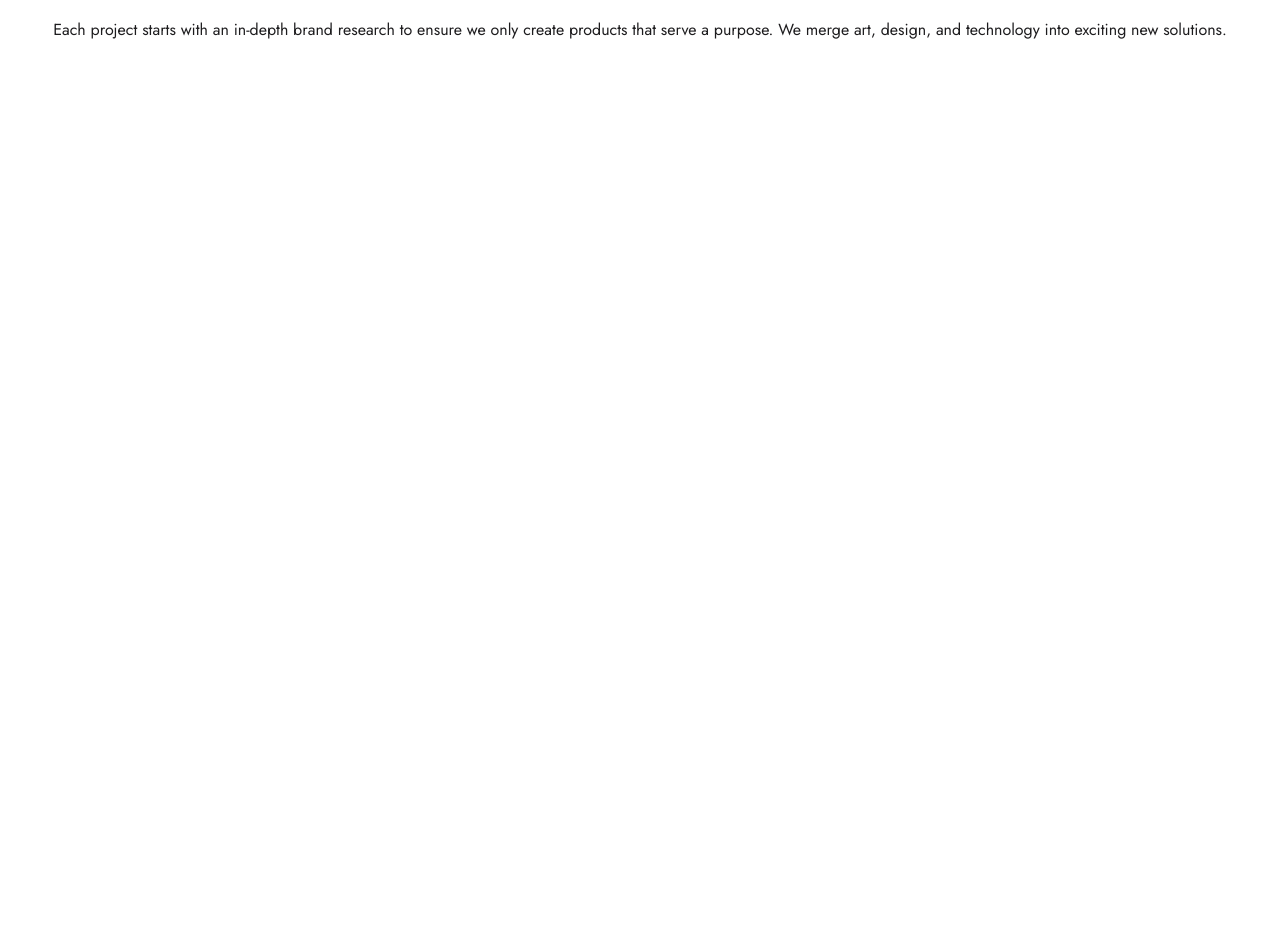
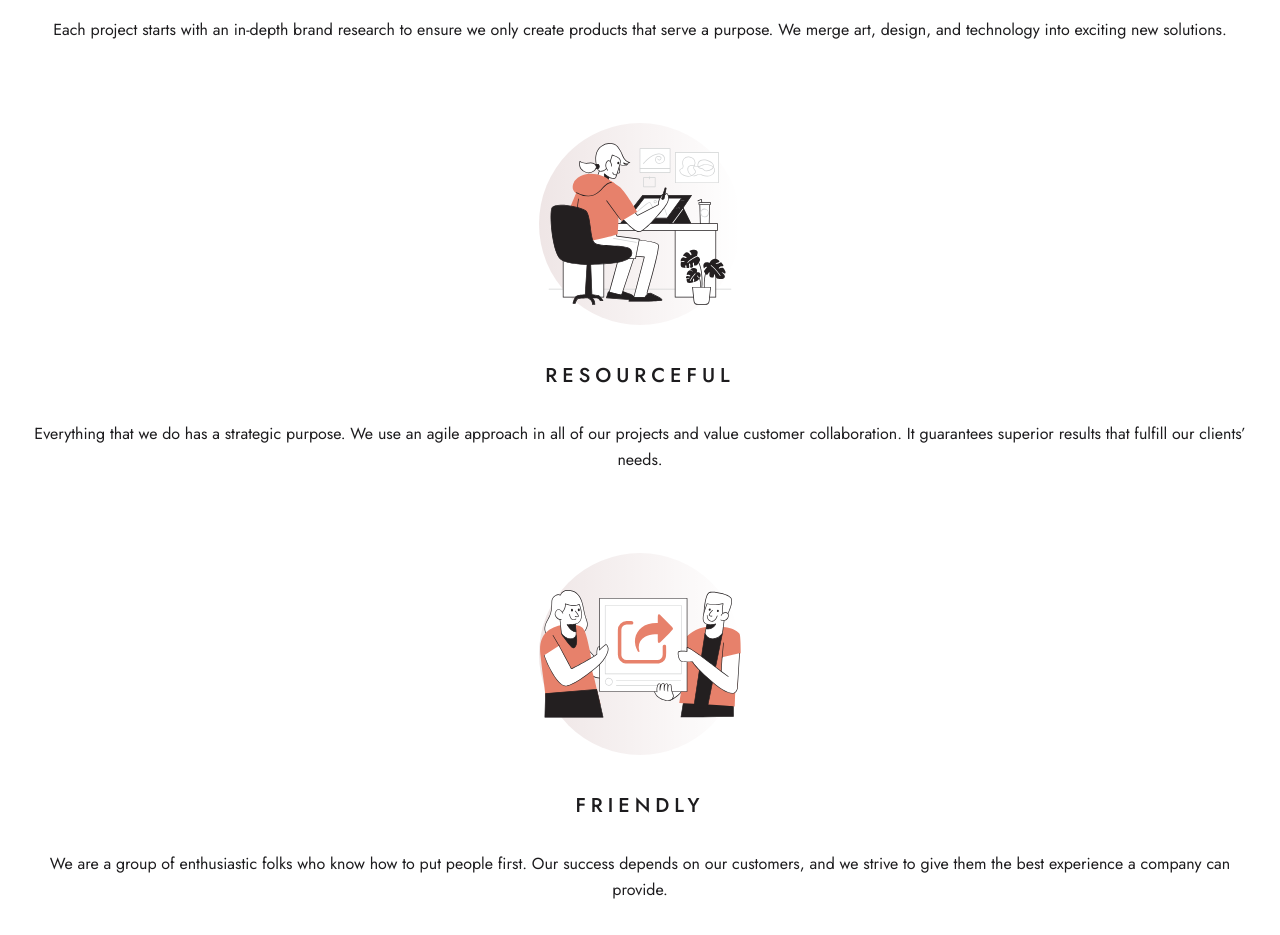
Before and after one commit to Aryaman2803/Designo, a React (Create React App) app: page / in a window 1280 px wide. Shown: the part 2140-3075 px from the top of the page. Before the commit the page ends 2183 px from the top, so only its background shows below. Built offline with nearby package versions, Linux system fonts and the light colour scheme.

Commit message:
finished styling home values section

```diff
--- a/src/Home.js
+++ b/src/Home.js
@@ -2,6 +2,8 @@ import React from "react";
 import NavBar from "./NavBar";
 import phoneImage from "./starter/assets/home/desktop/image-hero-phone.png";
 import passionate from "./starter/assets/home/desktop/illustration-passionate.svg";
+import resourceful from "./starter/assets/home/desktop/illustration-resourceful.svg";
+import friendly from "./starter/assets/home/desktop/illustration-friendly.svg";
 import "./Home.scss";
 import Project from "./Project";
 export default function Home() {
@@ -76,6 +78,72 @@ export default function Home() {
             technology into exciting new solutions.
           </p>
         </div>
+        <div className="value">
+          <div className="img-container">
+            <svg xmlns="http://www.w3.org/2000/svg" width="202" height="202">
+              <defs>
+                <linearGradient id="a" x1="0%" x2="100%" y1="50%" y2="50%">
+                  <stop offset="0%" stop-color="#5D0202" stop-opacity="0" />
+                  <stop
+                    offset="100%"
+                    stop-color="#5D0202"
+                    stop-opacity=".498"
+                  />
+                </linearGradient>
+              </defs>
+              <circle
+                cx="101"
+                cy="101"
+                r="101"
+                fill="url(#a)"
+                fill-rule="evenodd"
+                opacity=".203"
+                transform="matrix(-1 0 0 1 202 0)"
+              />
+            </svg>
+            <img src={resourceful} alt="" />
+          </div>
+
+          <h3>Resourceful</h3>
+          <p>
+            Everything that we do has a strategic purpose. We use an agile
+            approach in all of our projects and value customer collaboration. It
+            guarantees superior results that fulfill our clients’ needs.
+          </p>
+        </div>
+        <div className="value">
+          <div className="img-container">
+            <svg xmlns="http://www.w3.org/2000/svg" width="202" height="202">
+              <defs>
+                <linearGradient id="a" x1="0%" x2="100%" y1="50%" y2="50%">
+                  <stop offset="0%" stop-color="#5D0202" stop-opacity="0" />
+                  <stop
+                    offset="100%"
+                    stop-color="#5D0202"
+                    stop-opacity=".498"
+                  />
+                </linearGradient>
+              </defs>
+              <circle
+                cx="101"
+                cy="101"
+                r="101"
+                fill="url(#a)"
+                fill-rule="evenodd"
+                opacity=".203"
+                transform="matrix(-1 0 0 1 202 0)"
+              />
+            </svg>
+            <img src={friendly} alt="" />
+          </div>
+
+          <h3>Friendly</h3>
+          <p>
+            We are a group of enthusiastic folks who know how to put people
+            first. Our success depends on our customers, and we strive to give
+            them the best experience a company can provide.
+          </p>
+        </div>
       </section>
     </div>
   );
--- a/src/Home.scss
+++ b/src/Home.scss
@@ -141,6 +141,7 @@
   margin-top: 12rem;
   .value {
     margin: 0 24px;
+    margin-bottom: 8rem;
 
     h3 {
       margin: 32px 0 32px;
```
